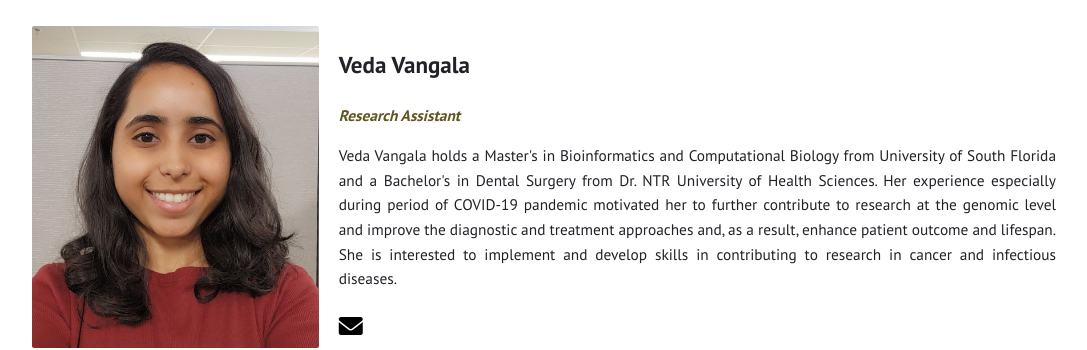
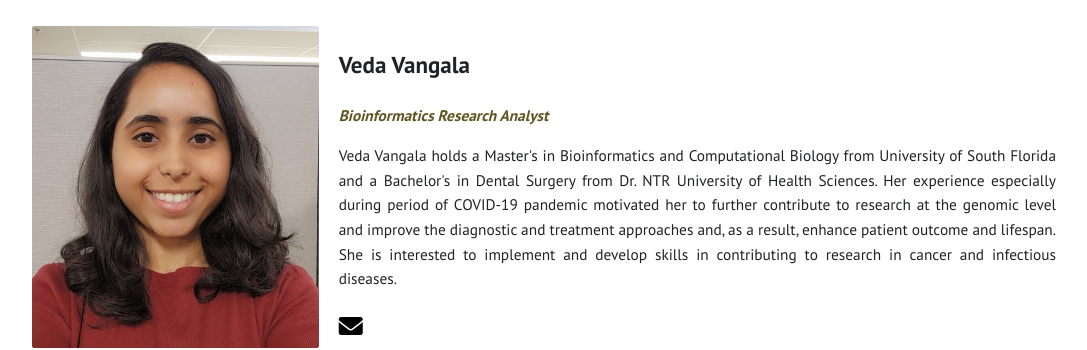
Before and after one commit to Foltz-Lab/Foltz-Lab.github.io, a Jekyll site: the page built from People.html, in a window 1280 px wide and 900 px high, scrolled down 574 px. Shown: the part 155-505 px from the top of the window, without its empty margins (96-1183 px from the left). Built offline with Jekyll 4.4.1, drawn with Linux system fonts in a browser that asks for light colours.

Commit message:
Update People.html

```diff
--- a/People.html
+++ b/People.html
@@ -86,7 +86,7 @@ title: "Our Team"
          alt="Veda Vangala">
     <div>
       <h2>Veda Vangala</h2>
-      <p  style="color: #615622;" ><strong><em>Research Assistant</em></strong></p>
+      <p  style="color: #615622;" ><strong><em>Bioinformatics Research Analyst</em></strong></p>
       <p>Veda Vangala holds a Master's in Bioinformatics and Computational Biology from University of South Florida and a Bachelor's in Dental Surgery from Dr. NTR University of Health Sciences. Her experience especially during period of COVID-19 pandemic motivated her to further contribute to research at the genomic level and improve the diagnostic and treatment approaches and, as a result, enhance patient outcome and lifespan. She is interested to implement and develop skills in contributing to research in cancer and infectious diseases.</p>
       <div class="social-icons">
         <a href="mailto:vedav@wustl.edu">
```
